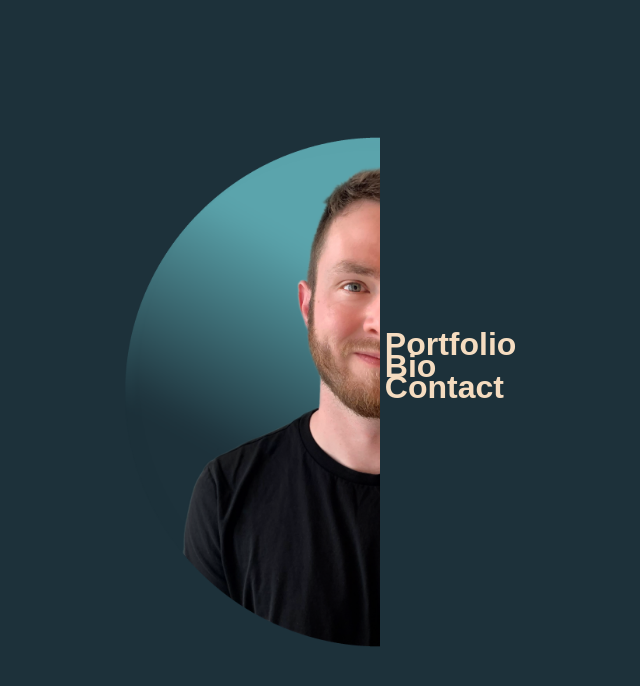
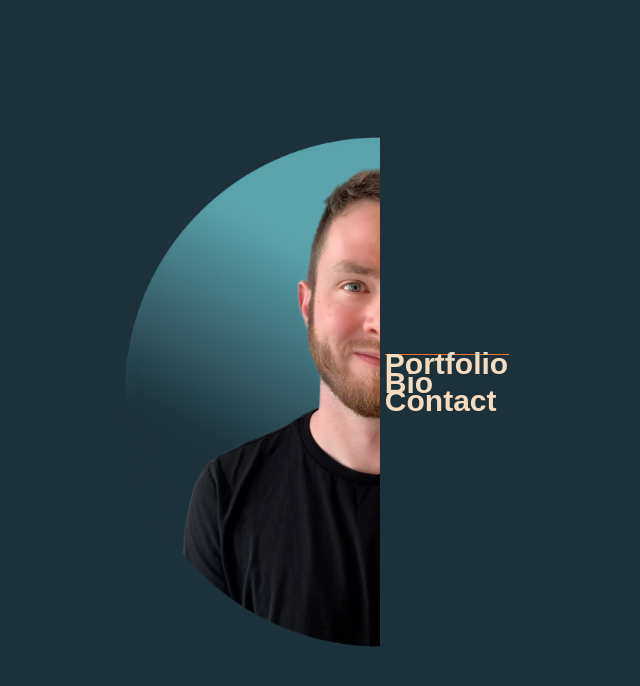
Before and after one commit to evnwttn/ev-homepage, a Next.js app: page / in a window 1280 px wide. Shown: the top 686 px of the page, without its empty margins (260-900 px from the left). Built offline with nearby package versions, Linux system fonts and the light colour scheme; a web font is replaced by a local one.

Commit message:
inline styling adjustments

```diff
--- a/src/components/Divider.tsx
+++ b/src/components/Divider.tsx
@@ -1,7 +1,7 @@
 import React from "react";
 import { Box } from "@mui/material";
-import { palette, inline } from "../styles";
+import { inline } from "../styles";
 
 export const Divider = () => {
-  return <Box></Box>;
+  return <Box sx={inline.divider}></Box>;
 };
--- a/src/styles/inline.ts
+++ b/src/styles/inline.ts
@@ -8,8 +8,6 @@ export const indexContainer = {
   alignItems: "center",
   justifyContent: "center",
 };
-
-// COMPONENTS
 
 // APP
 
@@ -40,6 +38,16 @@ export const appBoxRight = {
   width: "36.85vw",
 };
 
+// DIVIDER
+
+export const divider = {
+  backgroundColor: palette._orange,
+  height: "1px",
+  width: "100%",
+  mb: "1vh",
+  ml: "0.04vw",
+};
+
 // NAV
 
 export const navContainer = {
@@ -47,7 +55,7 @@ export const navContainer = {
   flexDirection: "column",
   alignItems: "start",
   justifyContent: "start",
-  paddingTop: "30vh",
+  paddingTop: "31.5vh",
   paddingLeft: "0.38vw",
 };
 
@@ -58,7 +66,7 @@ export const textButtonSx = {
   color: `${palette._cream}`,
   fontFamily: "forma-djr-display, sans-serif;",
   fontWeight: "800",
-  fontSize: "4vh",
+  fontSize: "3.75vh",
   "&:hover": {
     color: `${palette._orange}`,
     cursor: "pointer",
```
